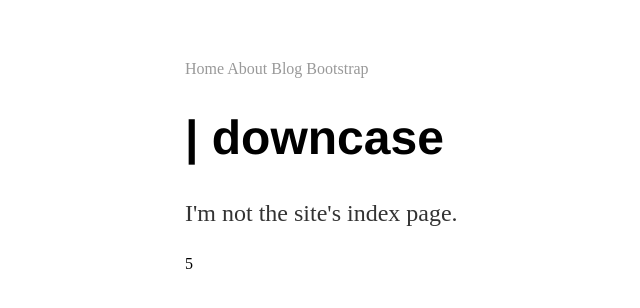
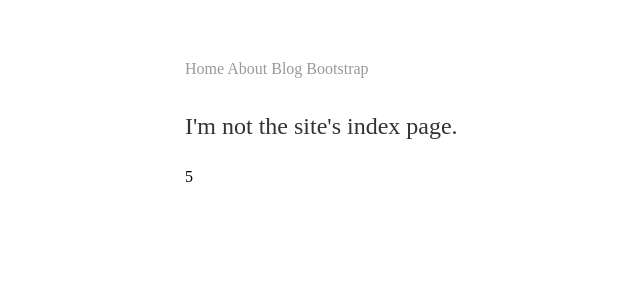
Before and after one commit to studentiyot/code_monkey, a Jekyll site: the page built from not_the_index.html, in a window 1280 px wide. Shown: the top 308 px of the page, without its empty margins (7-647 px from the left). Built offline with Jekyll 4.4.1, drawn with Linux system fonts in a browser that asks for light colours.

Commit message:
Update not_the_index.html

```diff
--- a/not_the_index.html
+++ b/not_the_index.html
@@ -11,7 +11,7 @@ my_number: 5
     <title>Home</title>
   </head>
   <body>
-    <h1>{{ Hello World }} | downcase</h1>
+    <h1>{{ Hello World ! | downcase }}</h1>
     <p>I'm not the site's index page.</p>
 
     {{ page.my_number }}
```
